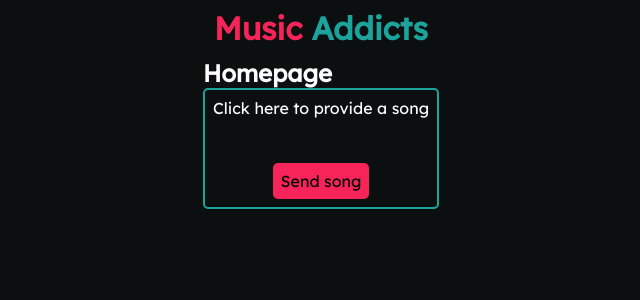
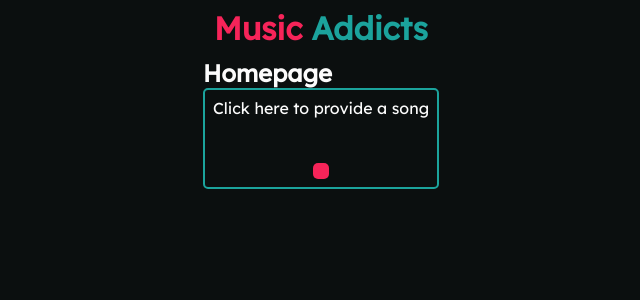
Before and after one commit to MMLORENA/armlolo-songs, a React (Create React App) app: page /home in a window 1280 px wide. Shown: the top 300 px of the page, without its empty margins (319-959 px from the left). Built offline with nearby package versions, Linux system fonts and the light colour scheme.

Commit message:
Change input type submit for a button

```diff
--- a/src/components/AddSong/AddSong.tsx
+++ b/src/components/AddSong/AddSong.tsx
@@ -22,7 +22,7 @@ const AddSong = (): JSX.Element => {
         />
       </label>
       <span className="add-audio__selected-file">{audioName}</span>
-      <input className="add-audio__submit" type="submit" value="Send song" />
+      <button className="add-audio__submit" type="submit" value="Send song" />
     </AddSongStyled>
   );
 };
```
